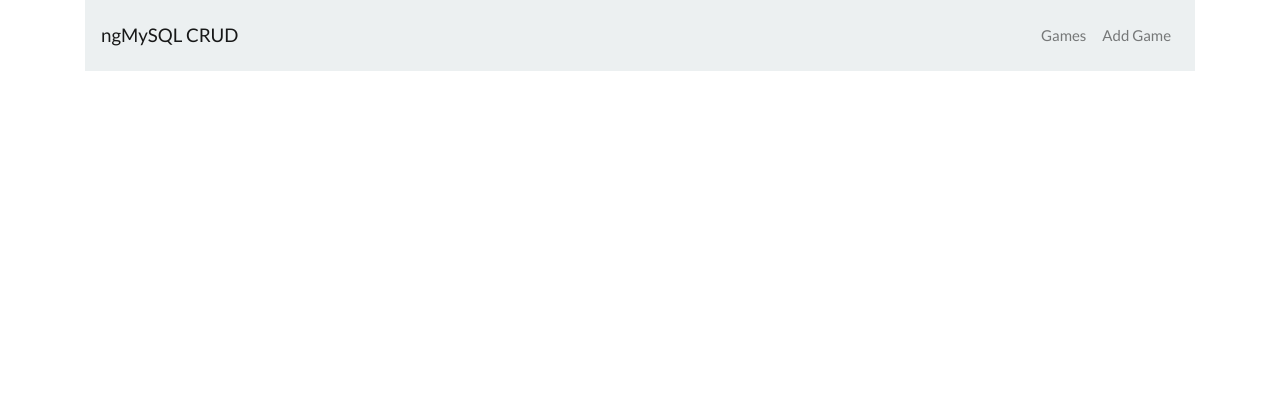
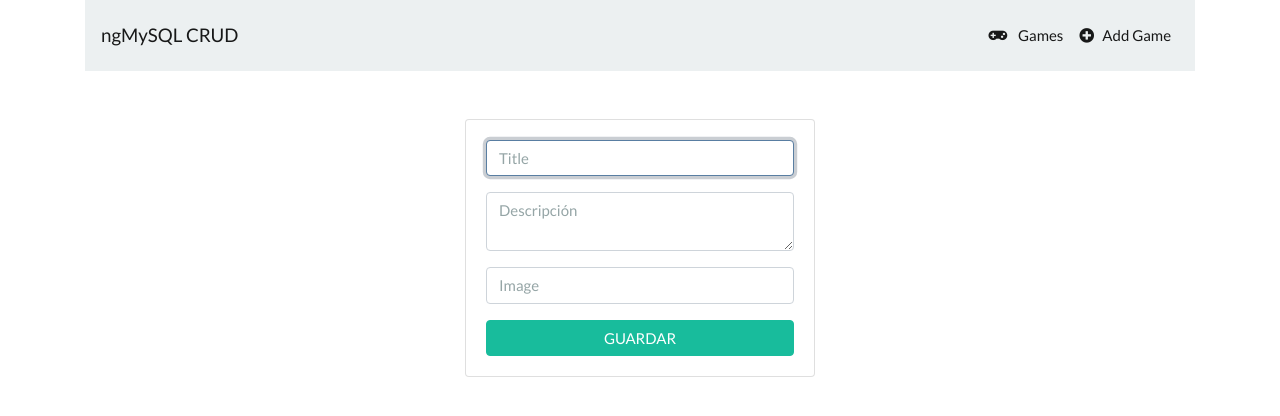
Before and after one commit to brodriguezm/angular-mysql-crud, an Angular app in the folder client/: page /games/add in a window 1280 px wide. Before the commit this address led to /. Shown: the top 416 px of the page. Built offline with nearby package versions, Linux system fonts and the light colour scheme.

Commit message:
vista formulario game

```diff
--- a/client/src/app/app-routing.module.ts
+++ b/client/src/app/app-routing.module.ts
@@ -2,11 +2,13 @@ import { NgModule } from '@angular/core';
 import { Routes, RouterModule } from '@angular/router';
 
 import { GameListComponent } from './components/game-list/game-list.component';
+import { GameFormComponent } from './components/game-form/game-form.component';
 
 
 const routes: Routes = [
   { path: '', redirectTo: '/games', pathMatch: 'full' },
-  { path: 'games', component: GameListComponent }
+  { path: 'games', component: GameListComponent },
+  { path: 'games/add', component: GameFormComponent }
 ];
 
 @NgModule({
--- a/client/src/app/components/game-form/game-form.component.html
+++ b/client/src/app/components/game-form/game-form.component.html
@@ -1,3 +1,31 @@
-<p>
-  game-form works!
-</p>
+<div class="col-md-4 offset-md-4 mt-5">
+  <div class="card">
+    <div class="card-body">
+      <form action="">
+        <div class="form-group">
+          <input type="text"
+            name="title"
+            placeholder="Title"
+            class="form-control"
+            autofocus>
+        </div>
+        <div class="form-group">
+          <textarea name="description"
+            placeholder="Descripción"
+            rows="2"
+            class="form-control"></textarea>
+        </div>
+        <div class="form-group">
+          <input type="text"
+            name="image"
+            placeholder="Image"
+            class="form-control"
+            autofocus>
+        </div>
+        <button class="btn btn-success btn-block">
+          GUARDAR
+        </button>
+      </form>
+    </div>
+  </div>
+</div>
--- a/client/src/app/components/game-form/game-form.component.ts
+++ b/client/src/app/components/game-form/game-form.component.ts
@@ -1,4 +1,4 @@
-import { Component, OnInit } from '@angular/core';
+import { Component, OnInit, HostBinding } from '@angular/core';
 
 @Component({
   selector: 'app-game-form',
@@ -7,6 +7,8 @@ import { Component, OnInit } from '@angular/core';
 })
 export class GameFormComponent implements OnInit {
 
+  @HostBinding('class') classes = 'row';
+
   constructor() { }
 
   ngOnInit() {
--- a/client/src/app/components/navigation/navigation.component.html
+++ b/client/src/app/components/navigation/navigation.component.html
@@ -10,10 +10,10 @@
           <a class="nav-link" href="#">Home <span class="sr-only">(current)</span></a>
         </li> -->
         <li class="nav-item">
-          <a class="nav-link" href="/games">Games</a>
+          <a class="nav-link" routerLink="/games" routerLinkActive="active"> <i class="fas fa-gamepad mr-2"></i> Games</a>
         </li>
         <li class="nav-item">
-          <a class="nav-link" href="/games/new">Add Game</a>
+          <a class="nav-link" routerLink="/games/add" routerLinkActive="active"> <i class="fas fa-plus-circle mr-2"></i>Add Game</a>
         </li>
         <!-- <li class="nav-item dropdown">
           <a class="nav-link dropdown-toggle" href="#" id="navbarDropdownMenuLink" role="button" data-toggle="dropdown" aria-haspopup="true" aria-expanded="false">
```
